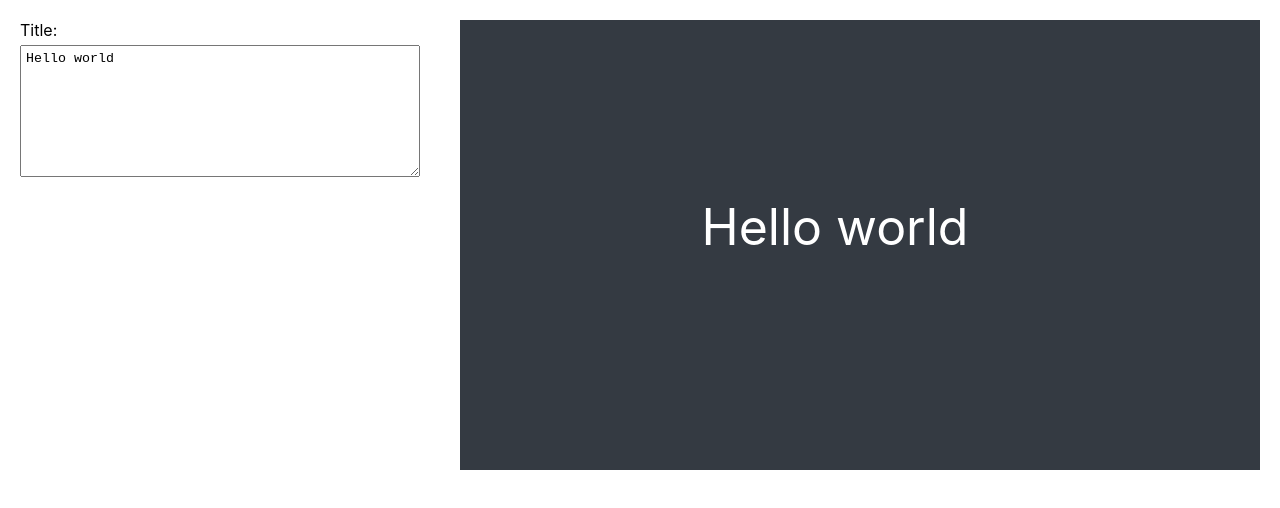
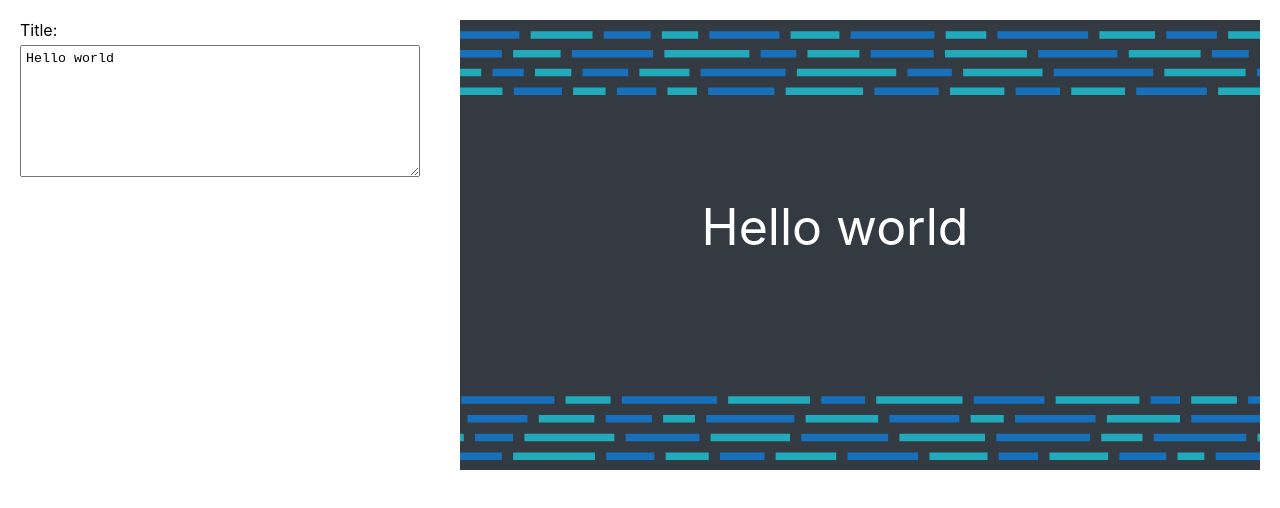
Before and after one commit to sicamp/canvas, a website built with Vite: page index.html in a window 1280 px wide. Built offline with nearby package versions, Linux system fonts and the light colour scheme.

Commit message:
feat: add stripes to the top and the bottom

```diff
--- a/index.html
+++ b/index.html
@@ -18,6 +18,7 @@
                     xmlns="http://www.w3.org/2000/svg"
                 >
                     <rect class="background" width="100%" height="100%" />
+                    <g class="stripes"></g>
                     <text
                         class="title"
                         x="600"
--- a/src/constants.ts
+++ b/src/constants.ts
@@ -1,2 +1,5 @@
 export const BACKGROUND = "#343a42";
 export const TEXT_COLOR = "#fff";
+export const LIGHT_BLUE = "#20aabb";
+export const DARK_BLUE = "#1770bb";
+export const STRIPE_COLORS = [LIGHT_BLUE, DARK_BLUE];
--- a/src/main.ts
+++ b/src/main.ts
@@ -1,4 +1,4 @@
-import { BACKGROUND, TEXT_COLOR } from "./constants";
+import { BACKGROUND, STRIPE_COLORS, TEXT_COLOR } from "./constants";
 import { SvgBuilder } from "./svg";
 
 import "./style.css";
@@ -27,4 +27,5 @@ const cover = new SvgBuilder(svg);
 
 cover
     .setBackground(BACKGROUND)
+    .addStripes(STRIPE_COLORS)
     .setTitle({ text: inputTextArea.value, color: TEXT_COLOR, fontSize: 80 });
--- a/src/svg.ts
+++ b/src/svg.ts
@@ -1,16 +1,36 @@
+import { randomInt } from "./utils";
+
 type TextOptions = {
     text: string;
     color: string;
     fontSize: number;
 };
 
+type RectangleOptions = {
+    x: number;
+    y: number;
+    width: number;
+    height: number;
+    color: string;
+};
+
 const lineHeight = 1.2;
+
+const stripeHeight = 12;
+const stripeSpacing = 18;
+const minWidth = 40;
+const maxWidth = 160;
+const marginTop = 18;
+const marginBottom = 602;
+const viewBoxWidth = 1280;
+const minVisibleWidth = 20;
 
 export class SvgBuilder {
     private readonly nameSpace = "http://www.w3.org/2000/svg";
 
     private readonly background: SVGGeometryElement;
     private readonly title: SVGTextElement;
+    private readonly stripes: SVGElement;
 
     constructor(private readonly element: SVGElement) {
         const background =
@@ -29,6 +49,14 @@ export class SvgBuilder {
         }
 
         this.title = title;
+
+        const stripes = this.element.querySelector<SVGElement>(".stripes");
+
+        if (!stripes) {
+            throw new Error("Cannot find stripes element");
+        }
+
+        this.stripes = stripes;
     }
 
     setBackground(color: string) {
@@ -66,4 +94,59 @@ export class SvgBuilder {
 
         return this;
     }
+
+    addStripes(colors: string[]) {
+        this.fillStripeSection(marginTop, marginTop + 100, colors);
+        this.fillStripeSection(marginBottom, marginBottom + 100, colors);
+
+        return this;
+    }
+
+    protected fillStripeSection(
+        yStart: number,
+        yEnd: number,
+        colors: string[],
+    ) {
+        let colorIndex = 0;
+        for (let y = yStart; y < yEnd; y += stripeHeight + stripeSpacing) {
+            colorIndex = (colorIndex + 1) % colors.length;
+
+            let x = -maxWidth; // Start from left side, stripes may overflow
+
+            while (x < viewBoxWidth) {
+                const stripeWidth = randomInt(minWidth, maxWidth);
+                const visibleWidth =
+                    stripeWidth + x < 0 ? stripeWidth + x : stripeWidth;
+
+                colorIndex = (colorIndex + 1) % colors.length;
+                const stripeColor = colors[colorIndex];
+
+                if (visibleWidth >= minVisibleWidth) {
+                    this.stripes.appendChild(
+                        this.buildRect({
+                            x,
+                            y,
+                            width: stripeWidth,
+                            height: stripeHeight,
+                            color: stripeColor,
+                        }),
+                    );
+                }
+
+                x += stripeWidth + stripeSpacing;
+            }
+        }
+    }
+
+    protected buildRect({ x, y, width, height, color }: RectangleOptions) {
+        const rect = document.createElementNS(this.nameSpace, "rect");
+
+        rect.setAttribute("x", x.toString());
+        rect.setAttribute("y", y.toString());
+        rect.setAttribute("width", width.toString());
+        rect.setAttribute("height", height.toString());
+        rect.setAttribute("fill", color);
+
+        return rect;
+    }
 }
--- /dev/null
+++ b/src/utils.ts
@@ -0,0 +1,3 @@
+export function randomInt(min: number, max: number): number {
+    return Math.floor(Math.random() * (max - min) + min);
+}
```
